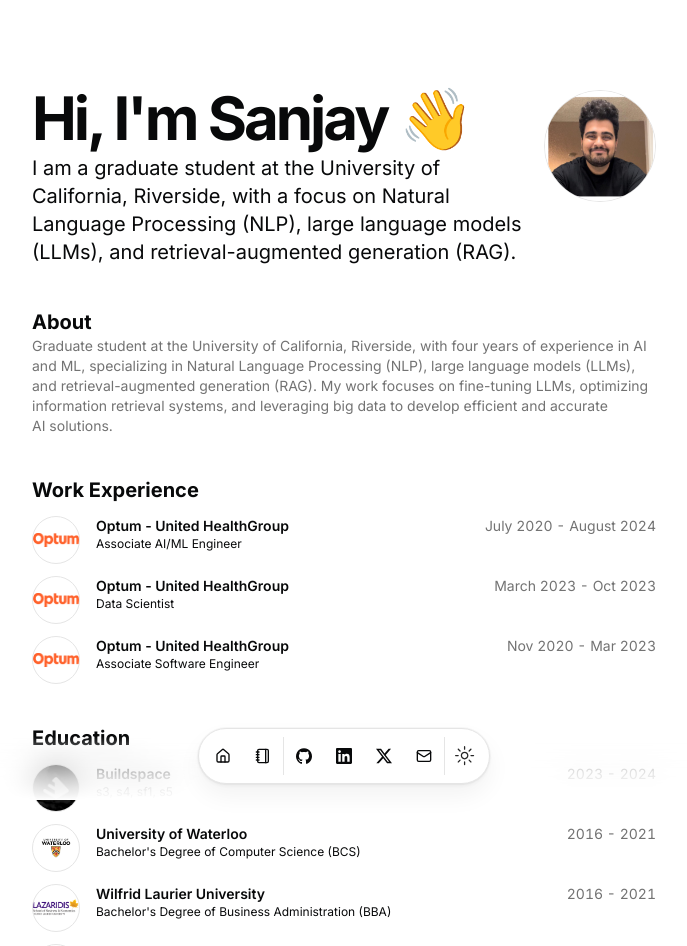
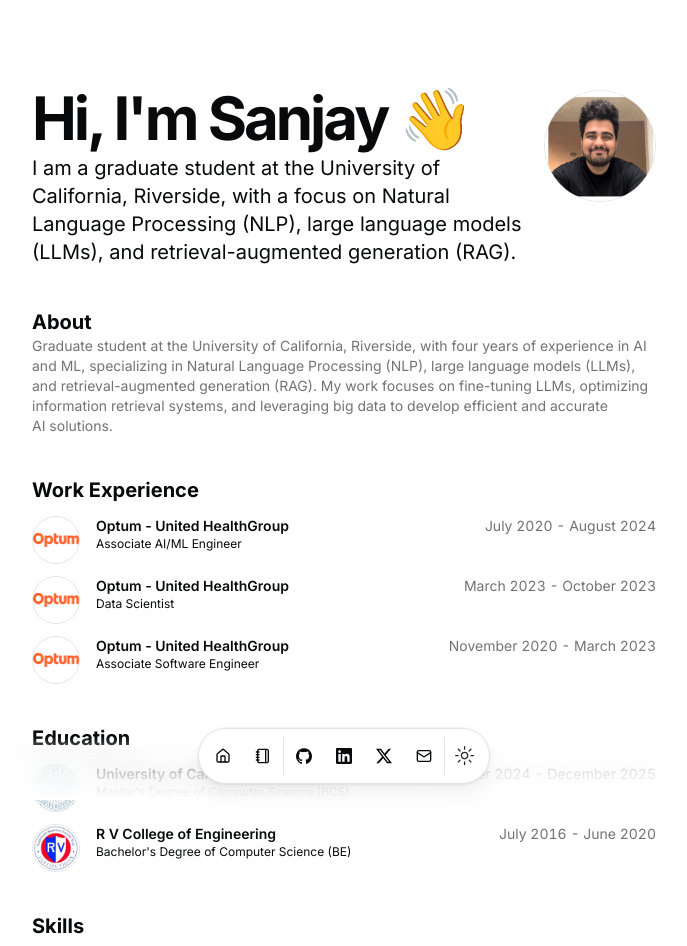
Before and after one commit to Sanjay1S/SanjaySrinivasa.github.io, a Next.js app: page / in a window 1280 px wide. Shown: the top 946 px of the page, without its empty margins (296-983 px from the left). Built offline with nearby package versions, Linux system fonts and the light colour scheme.

Commit message:
fix: update resume data with detailed job descriptions and correct date formats

```diff
--- a/src/data/resume.tsx
+++ b/src/data/resume.tsx
@@ -94,7 +94,7 @@ export const DATA = {
       start: "July 2020",
       end: "August 2024",
       description:
-        "Implemented the Bitcoin discreet log contract (DLC) protocol specifications as an open source Typescript SDK. Dockerized all microservices and setup production kubernetes cluster. Architected a data lake using AWS S3 and Athena for historical backtesting of bitcoin trading strategies. Built a mobile app using react native and typescript.",
+        "I engineered advanced AI and NLP solutions to optimize healthcare operations, including a stacked ensemble model combining Random Forests, Gradient Boosting, and Logistic Regression, which increased hospital collection rates by 70%. I implemented a multi-stage NLP pipeline leveraging GPT-3.5, Vicuna, and DistilBERT to enhance call center efficiency, reducing repeat calls and boosting Net Promoter Score by 82%. Additionally, I fine-tuned Microsoft’s Phi-2 (2.7B) small language model for clinical question-answering tasks, achieving high precision with minimal resource use. To accelerate insurance approvals, I applied linear and per-channel quantization to VGG CNN models, enabling faster processing of medical claim images with less than 0.2% accuracy loss. Furthermore, I developed a Retrieval-Augmented Generation (RAG) system with semantic chunking, reducing LLM hallucinations and improving query response accuracy by 15%.",
     },
     {
       company: "Optum - United HealthGroup",
@@ -104,9 +104,9 @@ export const DATA = {
       title: "Data Scientist",
       logoUrl: "optum.png",
       start: "March 2023",
-      end: "Oct 2023",
+      end: "October 2023",
       description:
-        "Implemented the Bitcoin discreet log contract (DLC) protocol specifications as an open source Typescript SDK. Dockerized all microservices and setup production kubernetes cluster. Architected a data lake using AWS S3 and Athena for historical backtesting of bitcoin trading strategies. Built a mobile app using react native and typescript.",
+        "I collaborated with Google to evaluate generative AI language models on Zero-Shot and Few-Shot learning tasks using their Cloud Vertex AI platform. I designed a Python-PySpark pipeline on Databricks, leveraging SparkNLP models like ClinicalNER and De-identification NER to achieve 98.6% precision in PHI/PII de-identification. Additionally, I developed a system to identify patterns in patient insurance claims by implementing the DBSCAN unsupervised clustering algorithm, achieving 98.5% precision and significantly improving processing efficiency.",
     },
     {
       company: "Optum - United HealthGroup",
@@ -115,44 +115,28 @@ export const DATA = {
       location: "Hybrid",
       title: "Associate Software Engineer",
       logoUrl: "optum.png",
-      start: "Nov 2020",
-      end: "Mar 2023",
+      start: "November 2020",
+      end: "March 2023",
       description:
-        "Architected and wrote the entire MVP of the GeForce Now Cloud Gaming internal admin and A/B testing dashboard using React, Redux, TypeScript, and Python.",
+        "I developed a YOLOv5-based OCR system to extract patient vitals from PDFs, integrating OpenCV and TensorFlow to enhance extraction accuracy by 15% and storing the data in MySQL for downstream analysis. Additionally, I automated audio-to-text transcription using Microsoft Azure ASR, deploying it as a scalable service with Swagger for API documentation, YAML for configuration, and Jenkins and Docker for CI/CD pipelines.",
     }
   ],
   education: [
     {
-      school: "Buildspace",
-      href: "https://buildspace.so",
-      degree: "s3, s4, sf1, s5",
-      logoUrl: "buildspace.jpg",
-      start: "2023",
-      end: "2024",
+      school: "University of California, Riverside",
+      href: "https://ucr.edu",
+      degree: "Master's Degree of Computer Science (BCS)",
+      logoUrl: "ucr.jpg",
+      start: "September 2024",
+      end: "December 2025",
     },
     {
-      school: "University of Waterloo",
-      href: "https://uwaterloo.ca",
-      degree: "Bachelor's Degree of Computer Science (BCS)",
-      logoUrl: "waterloo.png",
-      start: "2016",
-      end: "2021",
-    },
-    {
-      school: "Wilfrid Laurier University",
-      href: "https://wlu.ca",
-      degree: "Bachelor's Degree of Business Administration (BBA)",
-      logoUrl: "laurier.png",
-      start: "2016",
-      end: "2021",
-    },
-    {
-      school: "International Baccalaureate",
-      href: "https://ibo.org",
-      degree: "IB Diploma",
-      logoUrl: "ib.png",
-      start: "2012",
-      end: "2016",
+      school: "R V College of Engineering",
+      href: "https://rvce.edu.in",
+      degree: "Bachelor's Degree of Computer Science (BE)",
+      logoUrl: "rvce.jpg",
+      start: "July 2016",
+      end: "June 2020",
     },
   ],
   projects: [
```
Also changed, not shown: public/rvce.jpg (added), public/ucr.jpg (added).
